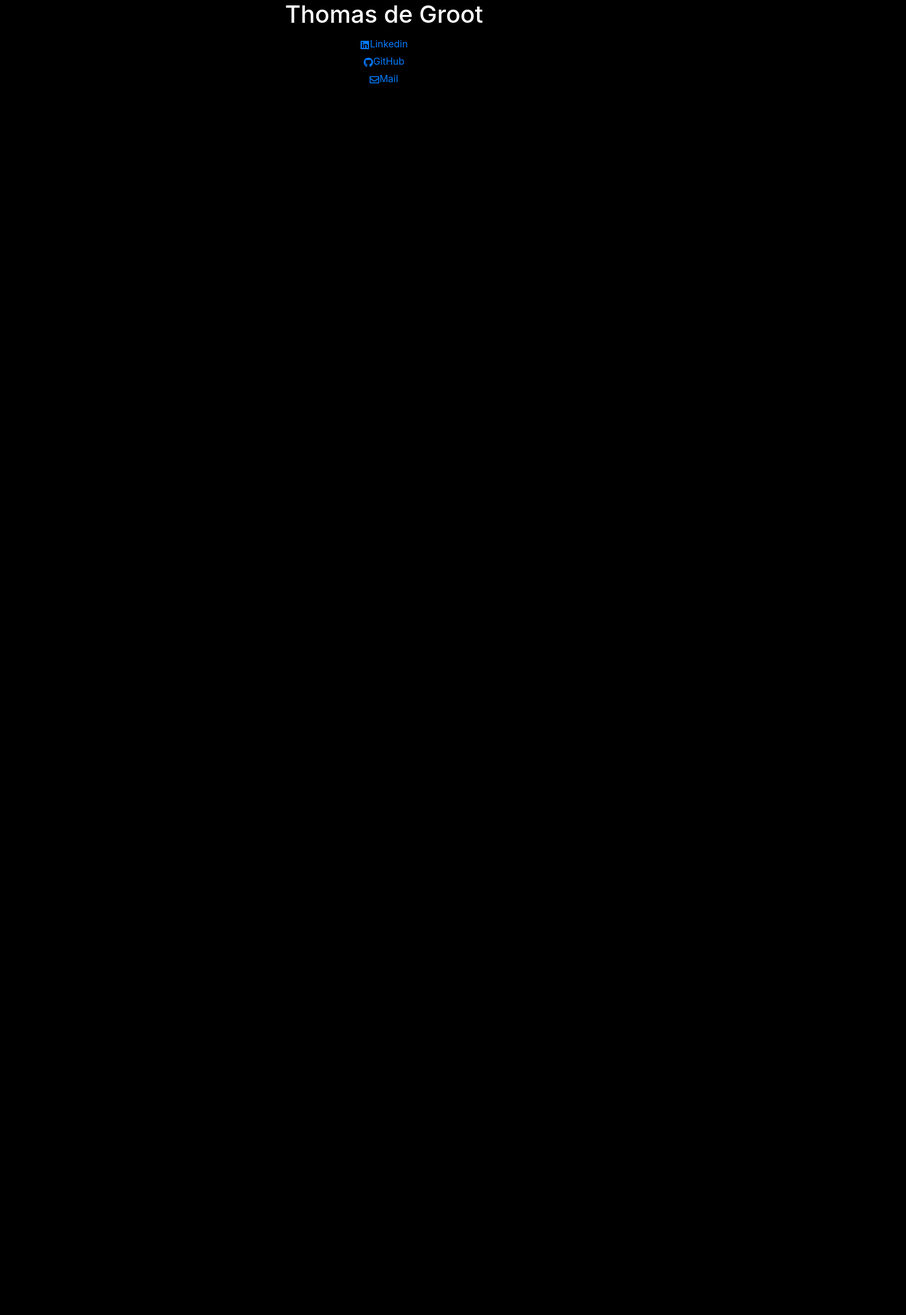
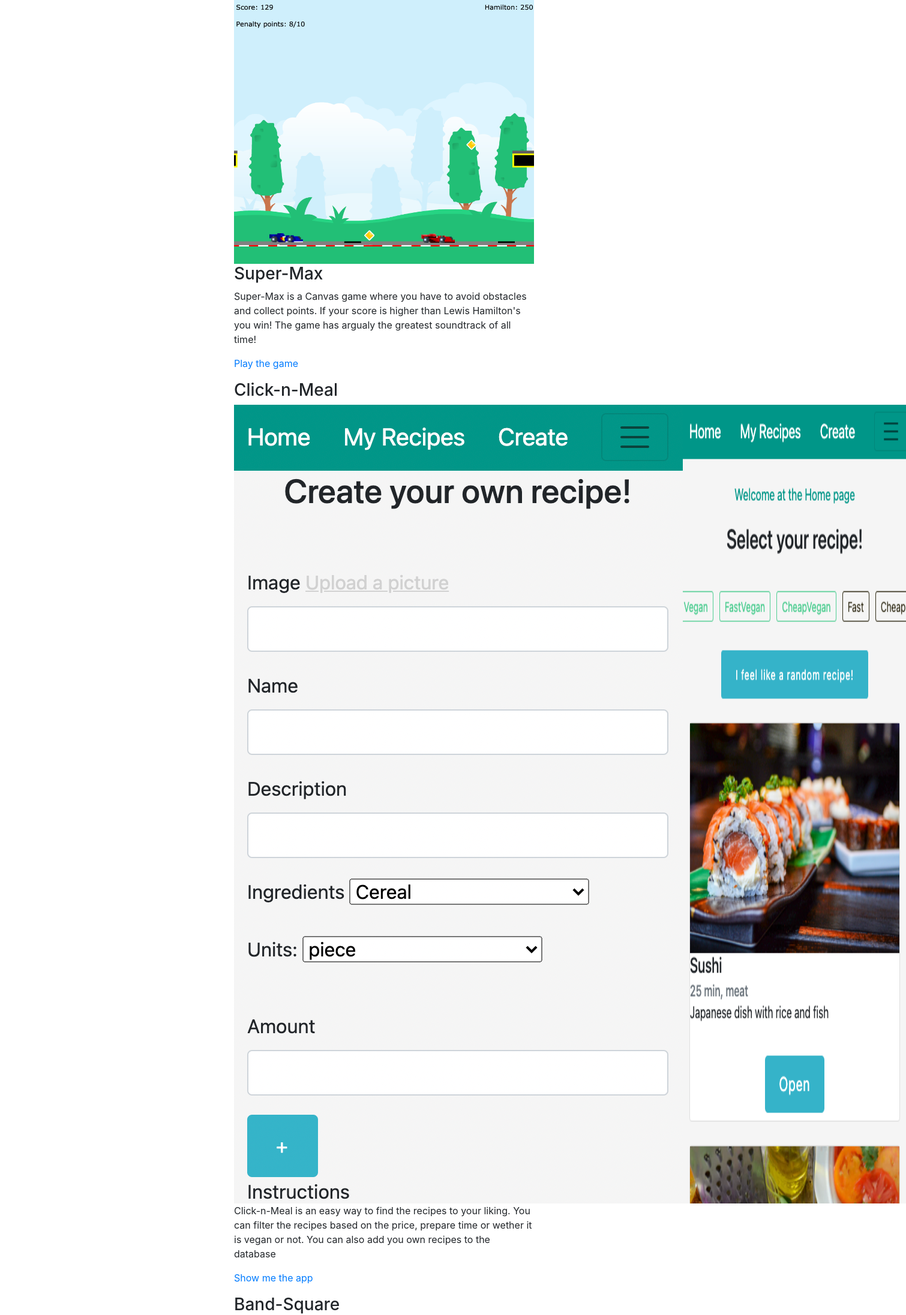
Before and after one commit to degroot12/portfolio, a React (Create React App) app: page / in a window 1280 px wide. Shown: the part 60-2253 px from the top of the page at 60% size, 1510 px wide, since content can reach past the window. Before the commit the page ends 800 px from the top, so only its background shows below. Built offline with nearby package versions, Linux system fonts and the light colour scheme.

Commit message:
added page

```diff
--- a/src/App.css
+++ b/src/App.css
@@ -1,7 +1,3 @@
-body {
-  background-color: black;
-}
-
 .App {
   display: flex;
   justify-content: center;
@@ -18,7 +14,6 @@ body {
 }
 
 .homepage {
-  color: white;
   display: flex;
   flex-direction: column;
 }
@@ -49,3 +44,8 @@ body {
     display: none;
   }
 }
+
+.screenshots-click-meal {
+  display: flex;
+  width: 500px;
+}
--- a/src/components/Contact.js
+++ b/src/components/Contact.js
@@ -1,9 +1,24 @@
 import React from 'react'
+import { FaGithub, FaLinkedin, FaRegEnvelope } from 'react-icons/fa'
 
 function Contact() {
     return (
         <div>
             <h1>Contact page</h1>
+            <div className='info-links'>
+      <div className='info-link'>
+      <a href='https://www.linkedin.com/in/thomas-degroot/'><FaLinkedin />Linkedin</a>
+      </div>
+      <div className='info-link'>
+      <a href='https://github.com/degroot12'><FaGithub />GitHub</a>
+      </div>
+      <div className='info-link'>
+      <a href='degroot12@gmail.com'><FaRegEnvelope />Mail</a>
+      </div>
+
+
+
+      </div>
         </div>
     )
 }
--- a/src/components/Home.js
+++ b/src/components/Home.js
@@ -1,26 +1,48 @@
 import React from "react";
-import { FaGithub, FaLinkedin, FaRegEnvelope } from 'react-icons/fa'
+
 
 function Home() {
   return (
     <div className='homepage'>
-      <div className='title'>
-        <h1>Thomas de Groot</h1>
-      </div>
-      <div className='info-links'>
-      <div className='info-link'>
-      <a href='https://www.linkedin.com/in/thomas-degroot/'><FaLinkedin />Linkedin</a>
-      </div>
-      <div className='info-link'>
-      <a href='https://github.com/degroot12'><FaGithub />GitHub</a>
-      </div>
-      <div className='info-link'>
-      <a href='degroot12@gmail.com'><FaRegEnvelope />Mail</a>
-      </div>
+      <div className='game-summary'>
+
+            <img src='./supermax-game-normal.png' alt='screenshot max verstappen game'></img>
+            <h3>Super-Max</h3>
+            <p>Super-Max is a Canvas game where you have to avoid obstacles and collect points.
+                If your score is higher than Lewis Hamilton's you win!
+                The game has argualy the greatest soundtrack of all time! </p>
+                <p className='non-mobile'><a href='https://degroot12.github.io/Super-Max' target='_blank' rel='noreferrer'>Play the game</a></p>
+                <p className='mobile'>Unfortunately the game can't be play on mobile. Switch to a desktop to enjoy the game!</p>
+            </div>
+            <div className='game-summary'>
+            <h3>Click-n-Meal</h3>
+            <div className='screenshots-click-meal'>
+
+            {/* <div> */}
+            <img src='/click-n-meal-create-page.png' alt='screenshot click and meal create recipe page'/>
+            {/* </div> */}
+            {/* <div> */}
+            <img src='./Click-n-meal-preview.png' alt='screenshot click and meal app'/>
+            {/* </div> */}
 
 
+            </div>
 
-      </div>
+            <p>Click-n-Meal is an easy way to find the recipes to your liking. You can filter the recipes
+                based on the price, prepare time or wether it is vegan or not.
+                You can also add you own recipes to the database</p><p><a href='https://click-n-meal.herokuapp.com' target='_blank' rel='noreferrer'>Show me the app</a></p>
+            </div>
+            <div className='game-summary'>
+                <h3>Band-Square</h3>
+                <img src='./band-square.png' alt='screenshot band square website'/>
+                <p>Band-Square is a platform where musicians can connect with other muscians.
+                   If you have a band you can look for other people to join your band, of look for venues where you
+                   can book a practice session.
+                   If you don't have a band, you can look for bands to join and contact them!
+                   </p>
+                   <p><a href='https://band-square.herokuapp.com/' target='_blank' rel='noreferrer'>Show me the app</a></p>
+            </div>
+
     </div>
   );
 }
```
Also changed, not shown: public/click-n-meal-create-page.png (added).
